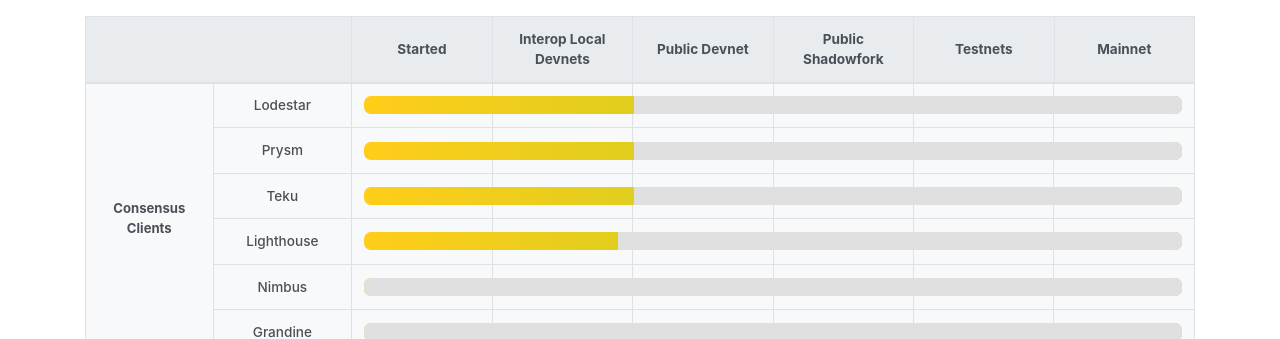
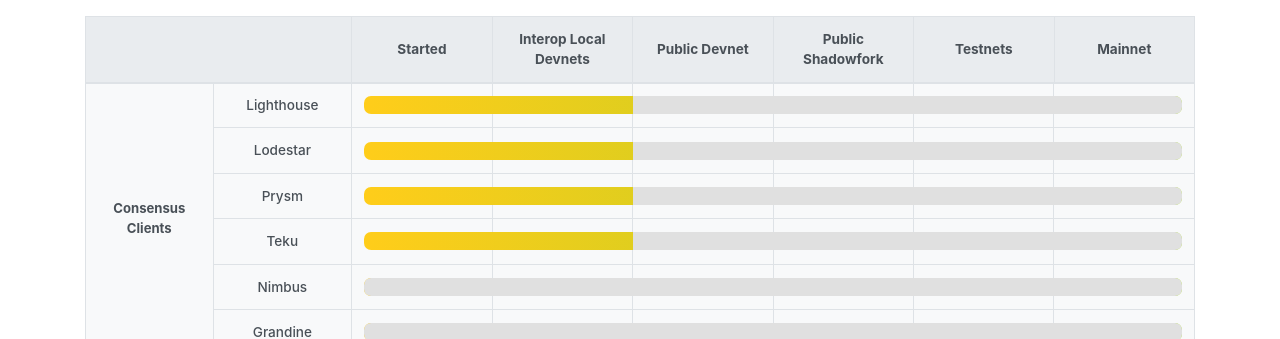
Before and after one commit to jihoonsong/meet-focil, a Jekyll site: the page built from index.html, in a window 1280 px wide and 900 px high. Shown: the part 244-583 px from the top of the window. Built offline with Jekyll 4.4.1, drawn with Linux system fonts in a browser that asks for light colours; nearby versions of some CDN libraries; the list of posts is cut into pages by our own code.

Commit message:
Update progress - 2025.06.12

```diff
--- a/_includes/progress.html
+++ b/_includes/progress.html
@@ -31,10 +31,18 @@
           <td class="bg-light text-center align-middle" style="font-size: 0.82rem; font-weight: 700; color: #495057;" rowspan="7">Consensus<br>Clients</td>
         </tr>
         <tr>
+          <td class="text-center align-middle" style="font-weight: 550; color: #495057;">Lighthouse</td>
+          <td class="align-middle colspan-with-lines" colspan="6">
+            <div class="progress-bar">
+              <div class="progress-bar-fill" style="--value: 32.9;"></div>
+            </div>
+          </td>
+        </tr>
+        <tr>
           <td class="text-center align-middle" style="font-weight: 550; color: #495057;">Lodestar</td>
           <td class="align-middle colspan-with-lines" colspan="6">
             <div class="progress-bar">
-              <div class="progress-bar-fill" style="--value: 33.05;"></div>
+              <div class="progress-bar-fill" style="--value: 32.9;"></div>
             </div>
           </td>
         </tr>
@@ -42,7 +50,7 @@
           <td class="text-center align-middle" style="font-weight: 550; color: #495057;">Prysm</td>
           <td class="align-middle colspan-with-lines" colspan="6">
             <div class="progress-bar">
-              <div class="progress-bar-fill" style="--value: 33.05;"></div>
+              <div class="progress-bar-fill" style="--value: 32.9;"></div>
             </div>
           </td>
         </tr>
@@ -50,15 +58,7 @@
           <td class="text-center align-middle" style="font-weight: 550; color: #495057;">Teku</td>
           <td class="align-middle colspan-with-lines" colspan="6">
             <div class="progress-bar">
-              <div class="progress-bar-fill" style="--value: 33.05;"></div>
-            </div>
-          </td>
-        </tr>
-        <tr>
-          <td class="text-center align-middle" style="font-weight: 550; color: #495057;">Lighthouse</td>
-          <td class="align-middle colspan-with-lines" colspan="6">
-            <div class="progress-bar">
-              <div class="progress-bar-fill" style="--value: 31;"></div>
+              <div class="progress-bar-fill" style="--value: 32.9;"></div>
             </div>
           </td>
         </tr>
```
